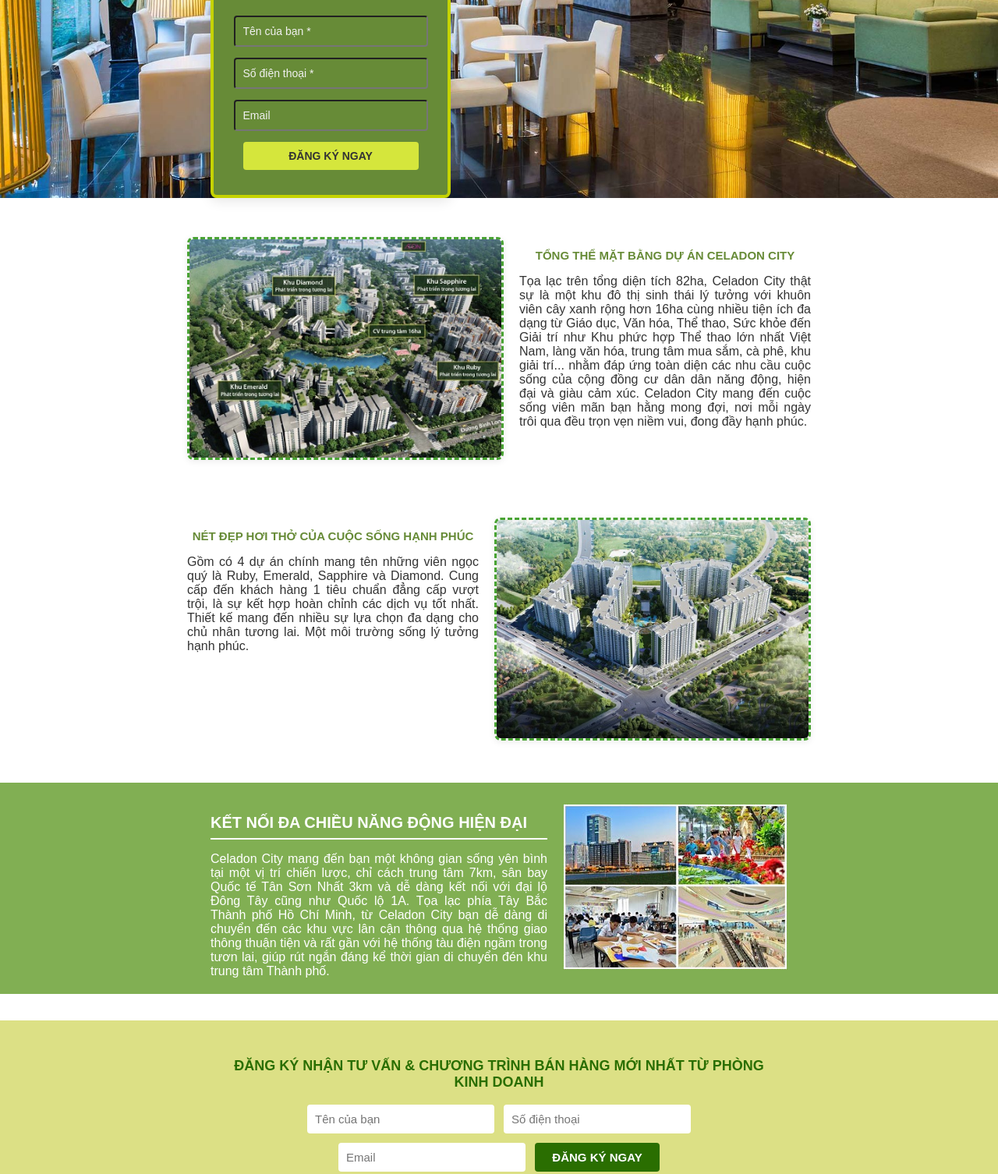
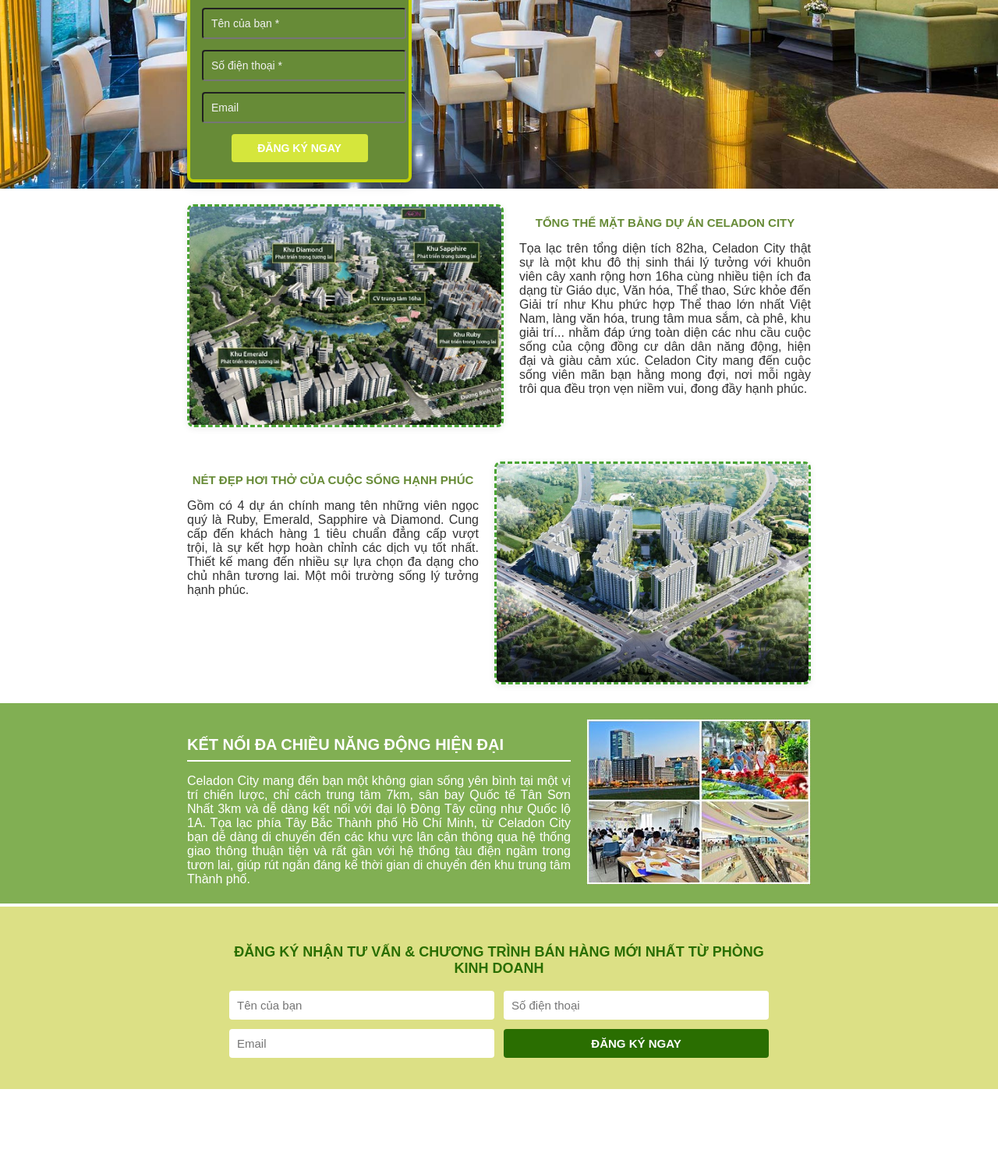
Before and after one commit to 24e1020011-cyber/BaiThucHanh_02, a plain HTML site: page index.html in a window 1280 px wide. Shown: the part 358-1864 px from the top of the page at 78% size. After the commit the page ends 1755 px from the top, so only its background shows below. Drawn offline with Linux system fonts and the light colour scheme.

Commit message:
chinh sua 2

```diff
--- a/css/style.css
+++ b/css/style.css
@@ -2,8 +2,6 @@
 .container {
     max-width: 800px;
     margin: 0 auto;
-    padding: 0 30px;
-    box-sizing: border-box;
 }
 
 body {
@@ -50,7 +48,7 @@
     margin-top: 40px;
     background: #678B37;
     color: #fff;
-    padding: 25px;
+    padding: 15px;
     border-radius: 8px;
     max-width: 250px;     /* giảm chiều rộng box */
     width: 100%;
@@ -77,9 +75,16 @@
     text-align: center;
 }
 
-.register-box input,
+.register-box input {
+    width: 95%;
+    margin: 7px 0;
+    padding: 10px;
+    border-radius: 4px;
+    font-size: 14px;
+}
+
 .register-box button {
-    width: 90%;
+    width: 70%;
     margin: 7px 0;
     padding: 10px;
     border-radius: 4px;
@@ -98,7 +103,7 @@
 /* Nút đăng ký màu vàng */
 .register-box button {
     background: #d5e63c;
-    color: #333;
+    color: #fff;
     font-weight: bold;
     cursor: pointer;
     border: none;
@@ -108,13 +113,11 @@
 
 /* MAIN */
 .main {
-    padding: 30px 0;
 }
 
 .section {
     display: flex;
     align-items: flex-start;
-    margin-bottom: 30px;
     background: #fff;
     padding: 20px 0;
     gap: 20px;
@@ -134,7 +137,7 @@
     background: #81af53;
     width: 100vw;
     margin-left: calc(-50vw + 50%);
-    margin-bottom: 0;
+    margin-bottom: 0 auto;
     border-radius: 0;
 }
 
@@ -191,7 +194,7 @@
 /* FOOTER */
 .footer-form {
     background: #dce085;
-    padding: 30px 0;
+    padding: 30px 0 40px;
     border-top: 4px solid #fff;
     text-align: center;
     margin-top: 0;
@@ -220,7 +223,7 @@
 }
 
 .footer-form input {
-    width: 220px;
+    width: 320px;
 }
 
 .footer-form button {
@@ -228,7 +231,7 @@
     color: #fff;
     font-weight: bold;
     cursor: pointer;
-    width: 160px;
+    width: 340px;
 }
 
 .section.green-bg p:last-child,
```
